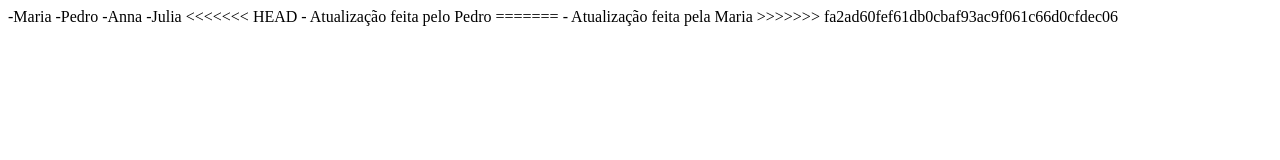
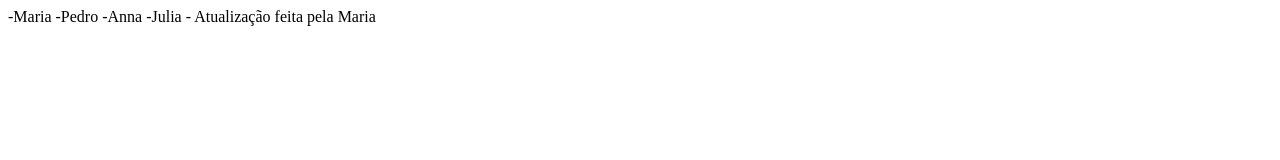
Before and after one commit to ingrideSantAnna/projeto-2b, a plain HTML site: page index.html in a window 1280 px wide. Drawn offline with Linux system fonts and the light colour scheme.

Commit message:
Versão m

```diff
--- a/index.html
+++ b/index.html
@@ -11,10 +11,6 @@
     -Pedro
     -Anna
     -Julia
-<<<<<<< HEAD
-    - Atualização feita pelo Pedro
-=======
     - Atualização feita pela Maria
->>>>>>> fa2ad60fef61db0cbaf93ac9f061c66d0cfdec06
 </body>
 </html>
```
